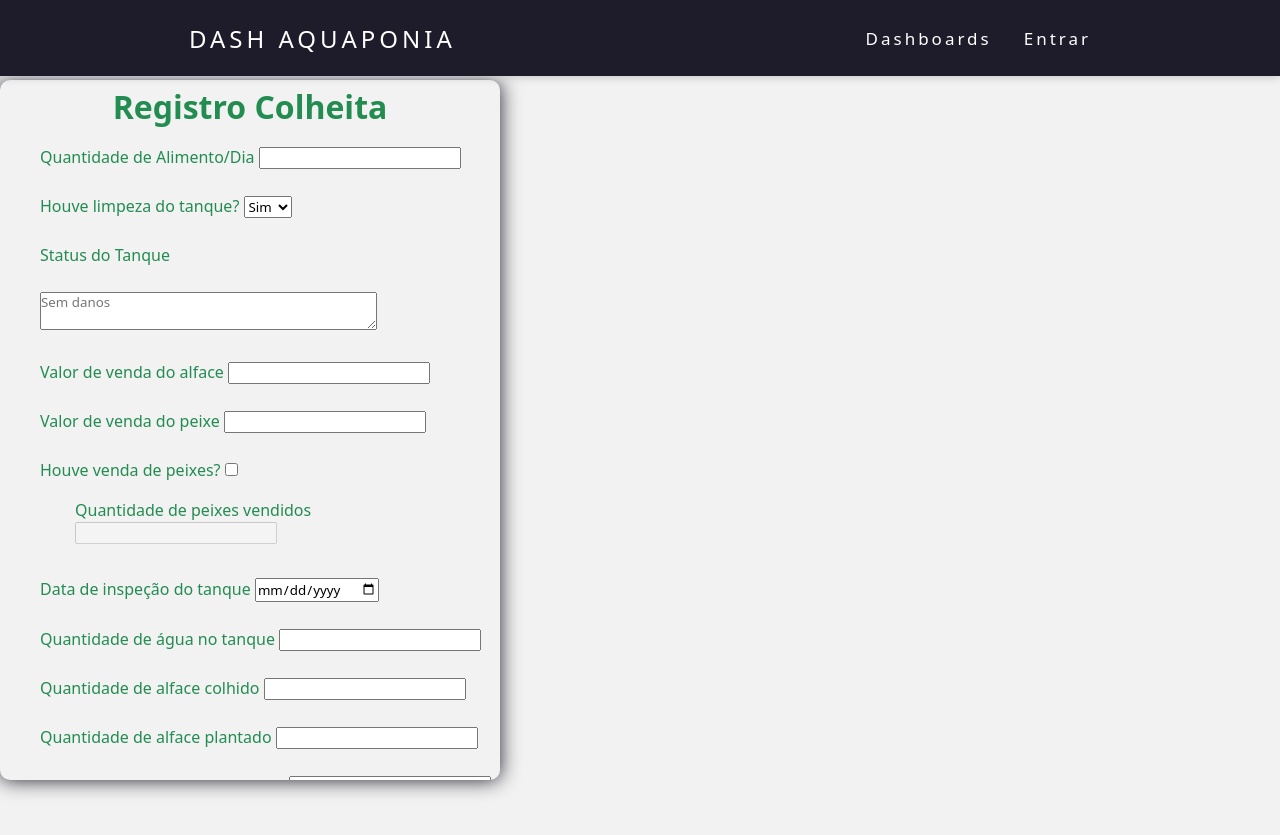
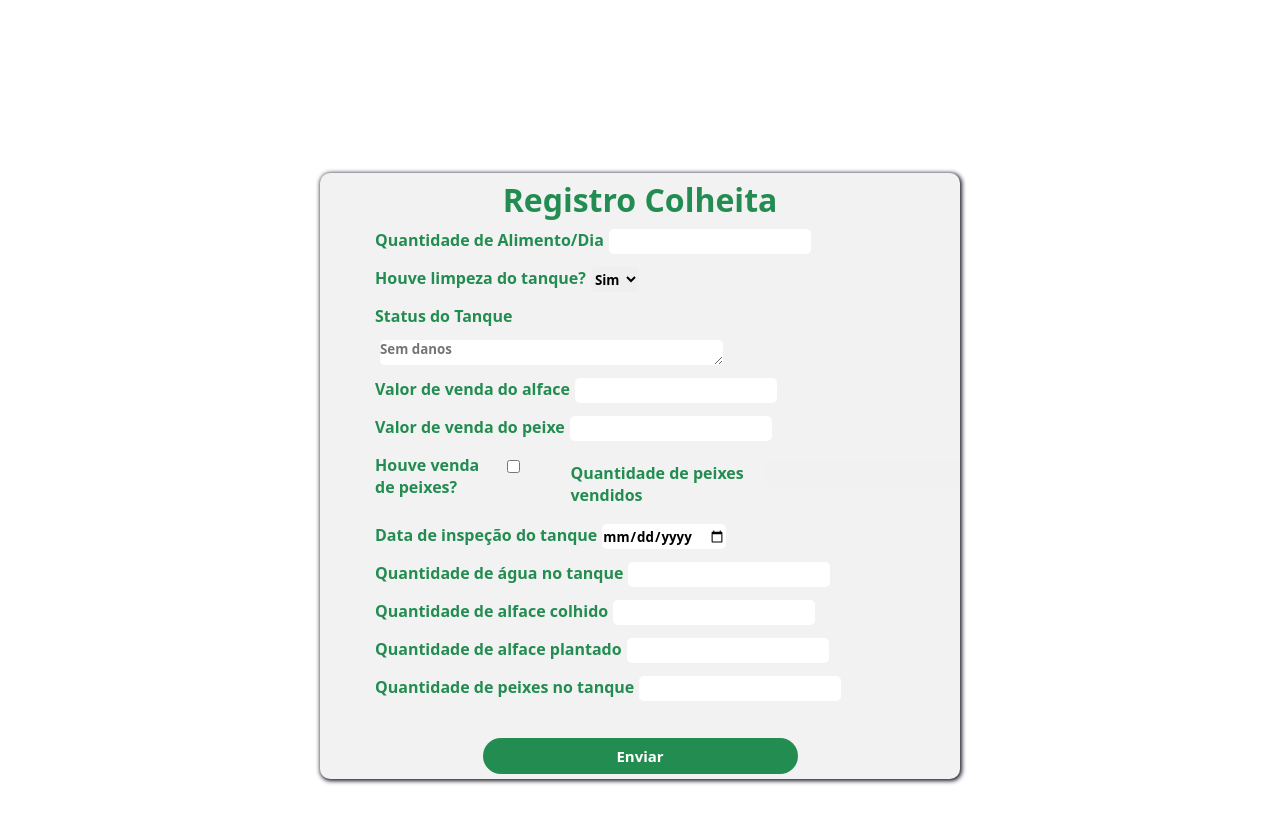
Before and after one commit to thainazanfolin/DashAquaponia, a Django app: page /registro/ in a window 1280 px wide. Shown: the top 835 px of the page. Run offline with Django 4.2, Linux system fonts and the light colour scheme; data that the repository does not hold is empty; some libraries are stand-ins or nearby versions.

Commit message:
adjusting Registro and CSS

```diff
--- a/DashAquaponia/static/css/style.css
+++ b/DashAquaponia/static/css/style.css
@@ -522,7 +522,7 @@ footer {
 
 /* LOGIN */
 
-.loginbody, .registrobody {
+.loginbody {
     width: 100vw;
     height: 100vh;
     display: flex;
@@ -545,7 +545,7 @@ footer {
     box-shadow: 0 0 20px 0 var(--dark);
 }
 
-form {
+.formlogin{
     position: absolute;
     margin-top: 80px;
     transition: .5s;
@@ -600,7 +600,7 @@ input[type="submit"] {
     cursor: pointer;
 }
 
-button[type="submit"] {
+.loginbutton {
     background: var(--verdeesc);
     color: white;
     border-radius: 30px;
@@ -669,51 +669,121 @@ i {
 
 
 /* REGISTRO */
+
+.registrobody {
+    min-width: 100vw;
+    min-height: 100vh;
+    display: flex;
+    align-items: center;
+    justify-content: center;
+    background: var(--cinza);
+    overflow: hidden;
+    background: var(--white);
+}
+
 .registroh1 {
     text-align: center;
 
 }
 
 .registrocontainer {
+    margin: 5px;
     padding: 5px;
-    width: 500px;
-    height: 700px;
+    width: 40vw;
+    height: 90vh;
     display: flex;
     flex-direction: column;
     align-items: center;
     position: relative;
     overflow: hidden;
-    border-radius: 10px;
-    box-shadow: 0 0 20px 0 var(--dark);
+    border-radius: 10px ;
+    box-shadow: 1px 1px 4px 1px var(--dark);
+    background: var(--cinza);
 }
 
 .registrolabel {
+    font-weight: bold;
     border: none;
-    margin-top: 10px;
+    margin-top: 5px;
+    margin: auto;
     border-radius: 60px;
-    padding: 8px 0 8px 35px;
+    padding: 8px 0 5px 50px;
     outline: none;
-    width: 100%;
-  }
+    display: flex;
+    width: 50vw;
+}
 
 .registrobtn{
     background: var(--verdeesc);
     color: white;
+    font-weight: bold;
     border-radius: 30px;
     width: 50%;
     border: none;
     outline: none;
     padding: 8px 0px;
     font-size: 15px;
-    margin-top: 20px;
+    margin-top: 5%;
     cursor: pointer;
   }
 
-.registrolabeldescricao {
+.registroinput, #peixeMorto, #limpezaAgua, #statustanque {
+    margin-left: 5px;
+    border-radius: 5px;
+    font-weight: bold;
+    height: 25px;
+    border: none;
+
+  }
+
+  @media only screen and (min-width: 1000px) {
+    .registrocontainer {
+      width: 40vw;
+      height: auto;
+    }
+  }
+
+  @media only screen and (min-width: 900px) {
+    .registrocontainer {
+      width: 50vw;
+      height: auto;
+    }
+  }
+
+  @media only screen and (max-width: 900px) {
+    .registrocontainer {
+      width: 70vw;
+      font-size: smaller;
+      height: auto;
+
+    }
+
+    .registrobody {
+      display: block;
+      overflow-x: hidden;
+      overflow-y: scroll;
+      margin: 20% 14%;
+
+    }
+  }
+
+  @media only screen and (max-width: 600px) {
+    .registrocontainer {
+      font-size: smaller;
+    }
+  }
+
+  @media only screen and (max-width: 596px) {
+    .registrocontainer {
+      font-size: xx-small;
+      height: auto;
+    }
+  }
+/* .registrolabeldescricao {
     border: none;
     margin-top: 0px;
     border-radius: 60px;
     padding: 8px 0 8px 35px;
     outline: none;
     width: 100%;
-}
+} */
--- a/DashAquaponia/templates/registro.html
+++ b/DashAquaponia/templates/registro.html
@@ -16,29 +16,14 @@
     <link rel="icon" type="image/png" sizes="32x32" href="{% static 'img/favicon-32x32.png' %}">
     <link rel="icon" type="image/png" sizes="16x16" href="{% static 'img/favicon-16x16.png' %}">
 </head>
-<body>
-    <nav>
-        <a class="logo" href="/">Dash Aquaponia</a>
-        <div class="mobile-menu">
-<!-- span -->   <div class="line"></div>
-            <div class="line"></div>
-            <div class="line"></div>
-        </div>
-        <ul class="nav-list">
-
-            </div>
-            <li class="nav-item"><a href="/dash">Dashboards</a></li>
-            <li class="nav-item"><a href="login">Entrar</a></li>
-        </ul>
-
-    </nav>
+<body class="registrobody">
     <form action={% url 'DashAquaponia:registro' %} method="POST">
         {% csrf_token %}
         <div class="registrocontainer">
             <h1>Registro Colheita</h1>
             <div class="registrolabel">
                 <label for="qtdeAlimentoPeixe" >Quantidade de Alimento/Dia</label>
-                <input type="number" id="qtdeAlimentoPeixe" name="qtdeAlimentoPeixe" required>
+                <input class="registroinput" type="number" id="qtdeAlimentoPeixe" name="qtdeAlimentoPeixe" required>
             </div>
             <div class="registrolabel">
                 <label for="limpezaAgua">Houve limpeza do tanque?</label>
@@ -55,43 +40,43 @@
             </div>
             <div class="registrolabel">
                 <label for="valorAlface" >Valor de venda do alface</label>
-                <input type="number" id="valorAlface" name="valorAlface" required>
+                <input class="registroinput" type="number" id="valorAlface" name="valorAlface" required>
             </div>
             <div class="registrolabel">
                 <label for="valorPeixe" >Valor de venda do peixe</label>
-                <input type="number" id="valorPeixe" name="valorPeixe" required>
+                <input class="registroinput" type="number" id="valorPeixe" name="valorPeixe" required>
             </div>
             <div class="registrolabel">
                 <label for="checkVenda">Houve venda de peixes?</label>
-                <input type="checkbox" name="checkVenda" id="checkVenda">
+                <input class="registroinput" type="checkbox" name="checkVenda" id="checkVenda">
             <div class="registrolabel">
                 <label for="qtdeVendaPeixe">Quantidade de peixes vendidos</label>
-                <input type="number" name="qtdeVendaPeixe" id="qtdeVendaPeixe">
+                <input class="registroinput" type="number" name="qtdeVendaPeixe" id="qtdeVendaPeixe">
             </div>
             </div>
             <div class="registrolabel">
                 <label for="dataInspecao" >Data de inspeção do tanque</label>
-                <input type="date" id="dataInspecao" name="dataInspecao" required>
+                <input class="registroinput" type="date" id="dataInspecao" name="dataInspecao" required>
             </div>
             <div class="registrolabel">
                 <label for="qtdeAgua" >Quantidade de água no tanque</label>
-                <input type="number" id="qtdeAgua" name="qtdeAgua" required>
+                <input class="registroinput" type="number" id="qtdeAgua" name="qtdeAgua" required>
             </div>
 
             <div class="registrolabel">
                 <label for="qtdeAlfaceColhida" >Quantidade de alface colhido</label>
-                <input type="number" id="qtdeAlfaceColhida" name="qtdeAlfaceColhida" required>
+                <input class="registroinput" type="number" id="qtdeAlfaceColhida" name="qtdeAlfaceColhida" required>
             </div>
             <div class="registrolabel">
                 <label for="qtdeAlfacePlantada" >Quantidade de alface plantado</label>
-                <input type="number" id="qtdeAlfacePlantada" name="qtdeAlfacePlantada" required>
+                <input class="registroinput" type="number" id="qtdeAlfacePlantada" name="qtdeAlfacePlantada" required>
             </div>
             <div class="registrolabel">
                 <label for="qtdePeixesTanque" >Quantidade de peixes no tanque</label>
-                <input type="number" id="qtdePeixesTanque" name="qtdePeixesTanque" required>
+                <input class="registroinput" type="number" id="qtdePeixesTanque" name="qtdePeixesTanque" required>
             </div>
             <button class="registrobtn" type="submit" value="Cadastro" >Enviar</button>
-        <div class="registrocontainer">
+        </div>
     </form>
 
     <script src="{% static 'js/registro.js' %}"></script>
```
Also changed, not shown: DashAquaponia/templates/login.html (+4 -4 lines).
